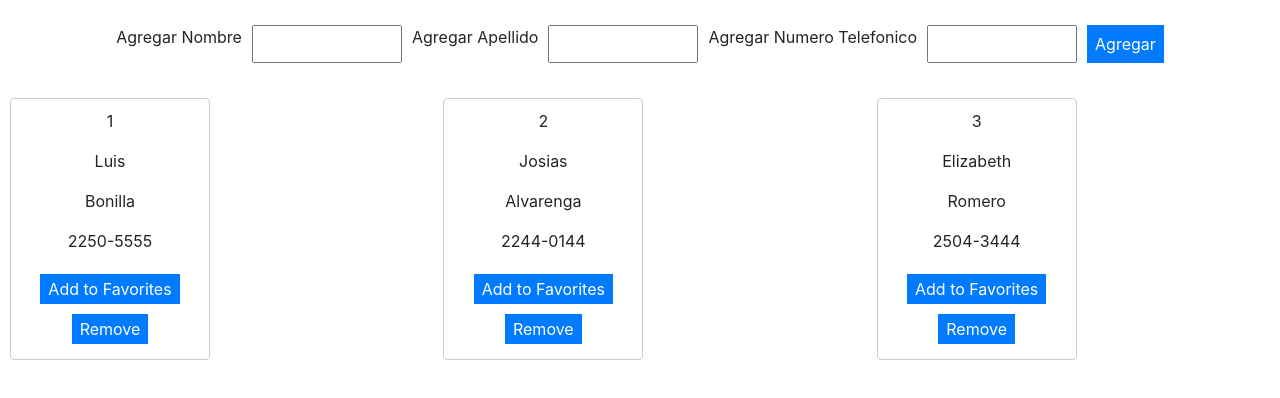
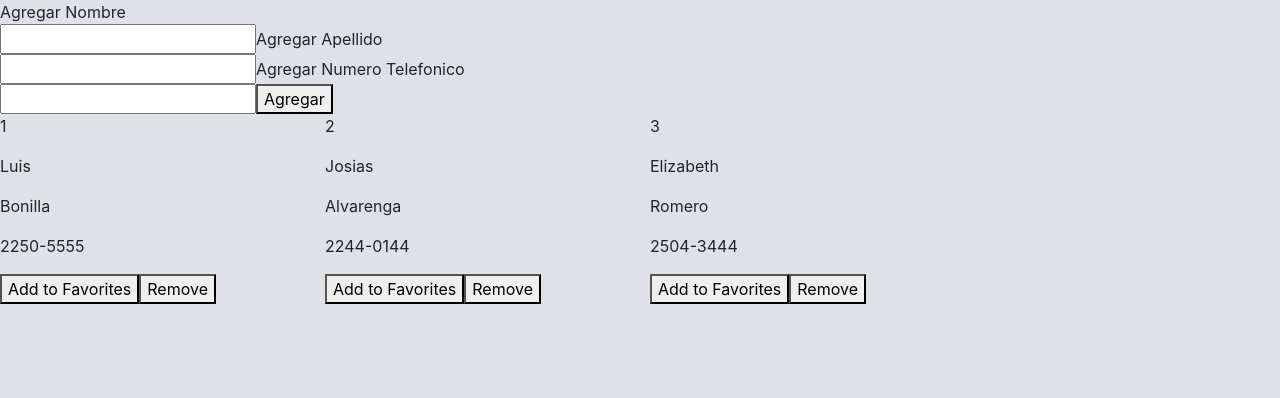
Before and after one commit to bocchiko/DPS-Desafio1, a React (Create React App) app in the folder contactos-react/: page / in a window 1280 px wide. Shown: the top 398 px of the page. Built offline with nearby package versions, Linux system fonts and the light colour scheme.

Commit message:
Update App.css

```diff
--- a/contactos-react/src/App.css
+++ b/contactos-react/src/App.css
@@ -1,68 +1,39 @@
+body{
+  background-color:#dee2e6;
+}
+
 /* Estilos para centrar la lista de contactos */
 .contact-list {
   display: grid;
-  grid-template-columns: repeat(3, 1fr);
+  grid-template-columns: repeat(4, 1fr);
   gap: 20px;
   margin: 0 auto;
-  margin-top: 20px;
 }
 
-.contact {
-  display: flex;
-  flex-direction: column;
+/*Estilo para Contact-box*/
+#contact {
+  padding: 5px;
+  box-shadow: 10px 10px 50px 1px #7c7c81;
+  border-radius: 10px;
+  min-height: 20vh;
   align-items: center;
-  padding: 10px;
-  background-color: white;
-  border: 1px solid #ccc;
-  border-radius: 4px;
-  position: relative;
+  align-content: center;
+  justify-content: center;
 }
 
-
-/* Estilos para los inputs y botón de creación de contacto */
-form {
-  display: flex;
-  justify-content: center;
-  margin-top: 20px;
+/*Estilo de Contact-img*/
+#contact img{
+  width: 2rem;
+  height: 2rem;
+  border: none;
 }
 
-label {
-  margin: 5px;
+/* Estilos para Formulario-box */
+#formulario {
+  padding: 5px;
+  box-shadow: 10px 10px 50px 1px #7c7c81;
+  border-radius: 10px;
+  min-height: 20vh;
+  align-content: center;
+  justify-content: center;
 }
-
-input {
-  width: 150px;
-  margin: 5px;
-  padding: 5px;
-}
-
-button {
-  margin: 5px;
-  padding: 5px 10px;
-  background-color: #007bff;
-  color: white;
-  border: none;
-  cursor: pointer;
-}
-
-/* Estilos para las celdas de los contactos */
-.contact {
-  width: 200px;
-  border: 1px solid #ccc;
-  padding: 10px;
-  margin: 10px;
-  background-color: white;
-  display: flex;
-  flex-direction: column;
-  align-items: center;
-}
-
-
-
-/* Estilos para los botones de favoritos y eliminar */
-button {
-  margin-top: 5px;
-  padding: 3px 8px;
-  border: none;
-  cursor: pointer;
-}
```
